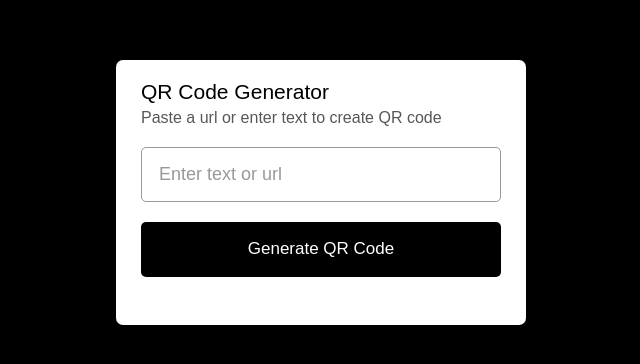
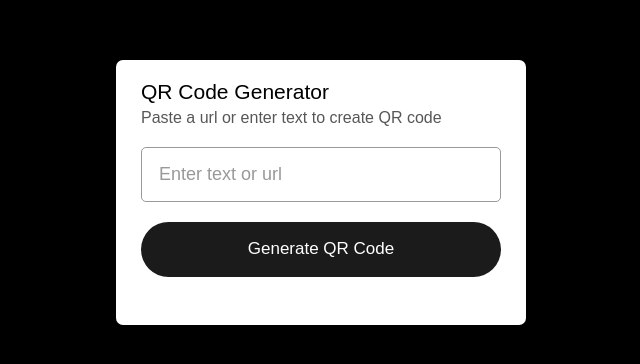
Before and after one commit to tharun30115/Qr-generator, a plain HTML site: page index.html in a window 1280 px wide. Shown: the part 208-572 px from the top of the page, without its empty margins (319-959 px from the left). Drawn offline with Linux system fonts and the light colour scheme.

Commit message:
css updates

```diff
--- a/style.css
+++ b/style.css
@@ -60,7 +60,8 @@
     cursor: pointer;
     margin-top: 20px;
     font-size: 17px;
-    background: #000000;
+    background: #1b1b1b;
+    border-radius: 50px;
   }
   .qr-code{
     opacity: 0;
```
